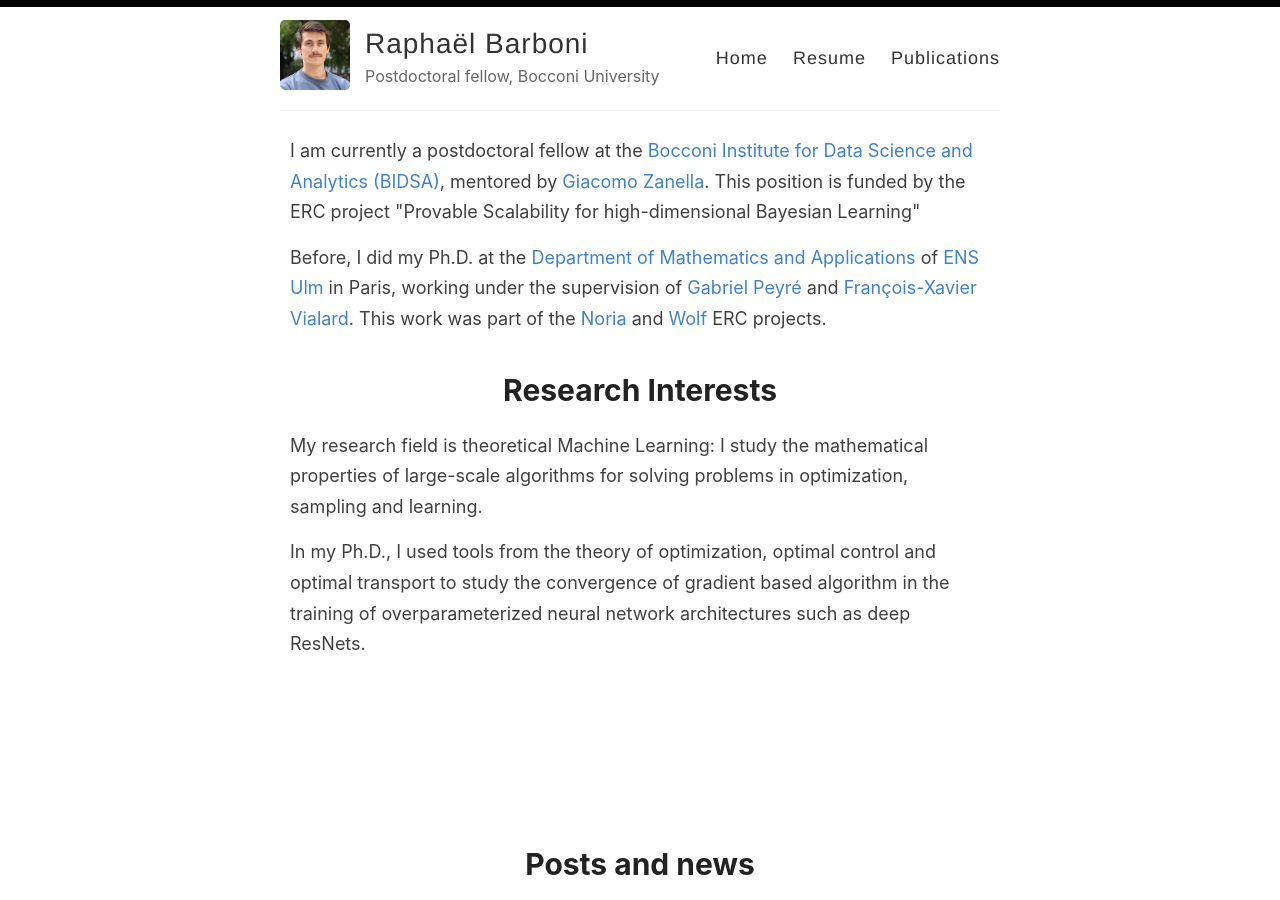
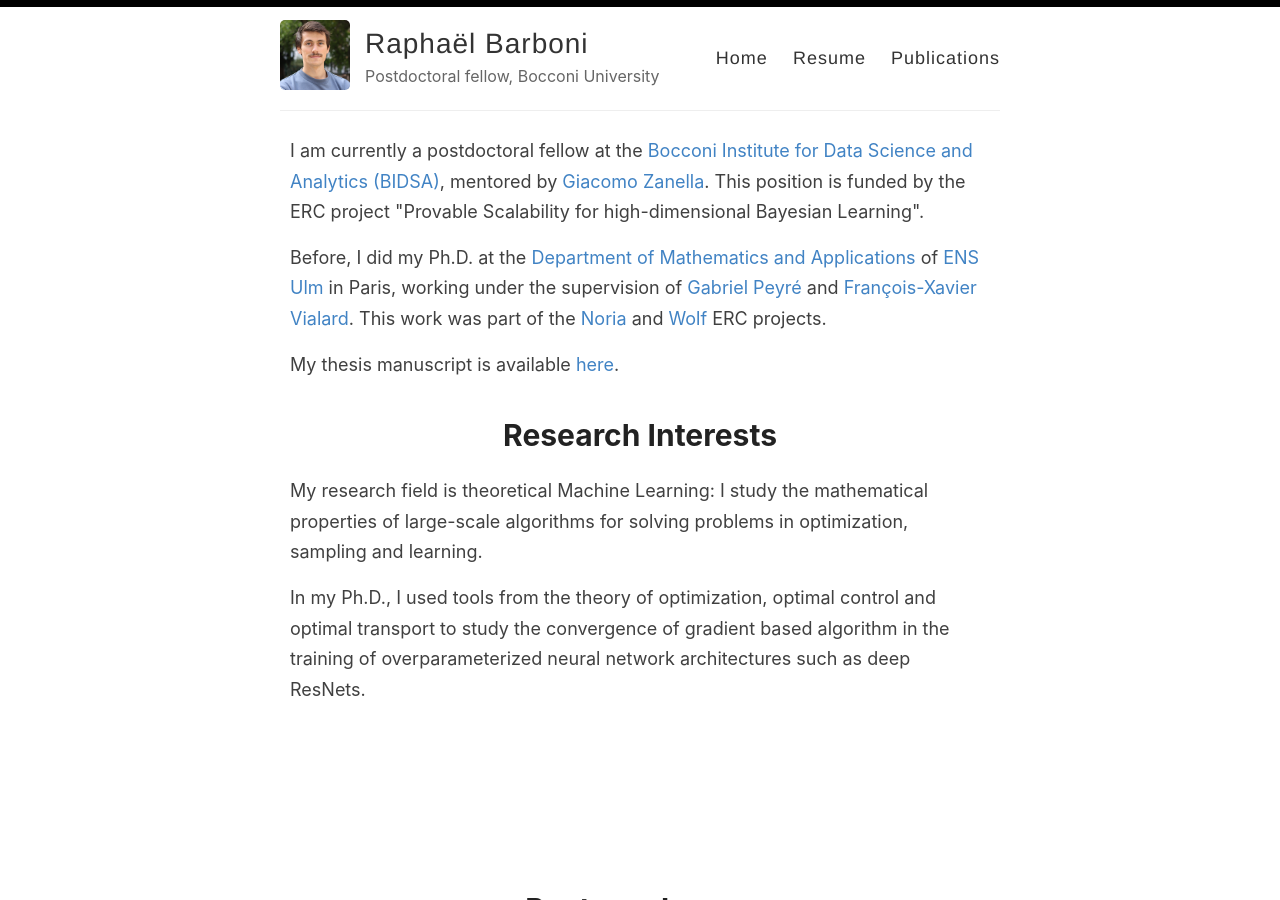
Before and after one commit to rbarboni/rbarboni.github.io, a Jekyll site: the page built from index.html, in a window 1280 px wide and 900 px high. Built offline with Jekyll 4.4.1, drawn with Linux system fonts in a browser that asks for light colours; the list of posts is cut into pages by our own code.

Commit message:
thesis manuscript link

```diff
--- a/index.html
+++ b/index.html
@@ -5,11 +5,13 @@ layout: default
 <div class="wrapper-main">
 	<div id="main" role="main" class="container">
 
-	<p>I am currently a postdoctoral fellow at the <a href="https://bidsa.unibocconi.eu">Bocconi Institute for Data Science and Analytics (BIDSA)</a>, mentored by <a href="https://sites.google.com/site/gzanellawebpage/home">Giacomo Zanella</a>. This position is funded by the ERC project "Provable Scalability for high-dimensional Bayesian Learning"<p>
+	<p>I am currently a postdoctoral fellow at the <a href="https://bidsa.unibocconi.eu">Bocconi Institute for Data Science and Analytics (BIDSA)</a>, mentored by <a href="https://sites.google.com/site/gzanellawebpage/home">Giacomo Zanella</a>. This position is funded by the ERC project "Provable Scalability for high-dimensional Bayesian Learning".<p>
 
-  	<p>Before, I did my Ph.D. at the <a href="http://www.math.ens.fr/">Department of Mathematics and Applications</a> of <a href="https://www.ens.psl.eu/">ENS Ulm</a> in Paris, working under the supervision of <a href="http://www.gpeyre.com/">Gabriel Peyré</a> and <a href="http://angkor.univ-mlv.fr/~vialard/">François-Xavier Vialard</a>. This work was part of the <a href="http://www.gpeyre.com/noria/">Noria</a> and <a href="http://www.gpeyre.com/wolf/">Wolf</a> ERC projects.</p>
+  <p>Before, I did my Ph.D. at the <a href="http://www.math.ens.fr/">Department of Mathematics and Applications</a> of <a href="https://www.ens.psl.eu/">ENS Ulm</a> in Paris, working under the supervision of <a href="http://www.gpeyre.com/">Gabriel Peyré</a> and <a href="http://angkor.univ-mlv.fr/~vialard/">François-Xavier Vialard</a>. This work was part of the <a href="http://www.gpeyre.com/noria/">Noria</a> and <a href="http://www.gpeyre.com/wolf/">Wolf</a> ERC projects.</p>
 
-	<h1>Research Interests</h1>
+	<p>My thesis manuscript is available <a href="files/Manuscrit_these.pdf">here</a>.</p>
+
+  <h1>Research Interests</h1>
 
 	<p>My research field is theoretical Machine Learning: I study the mathematical properties of large-scale algorithms for solving problems in optimization, sampling and learning.</p>
 
```
